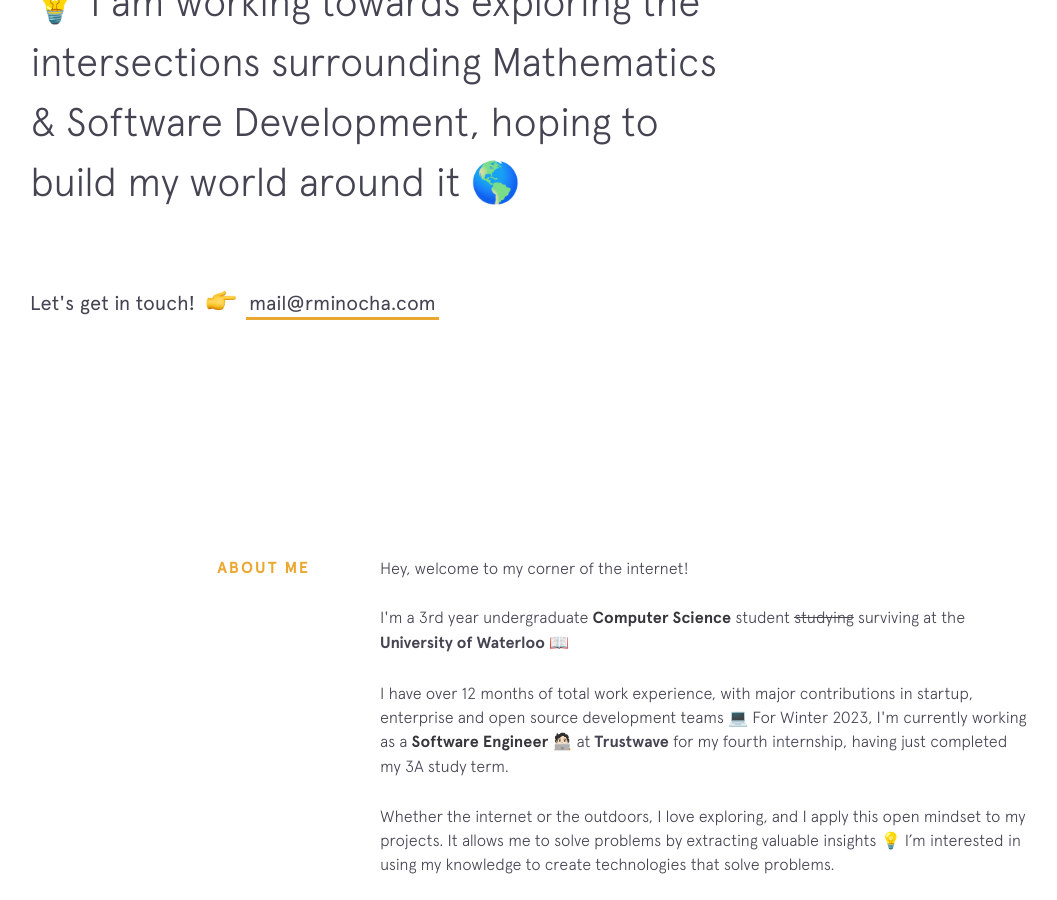
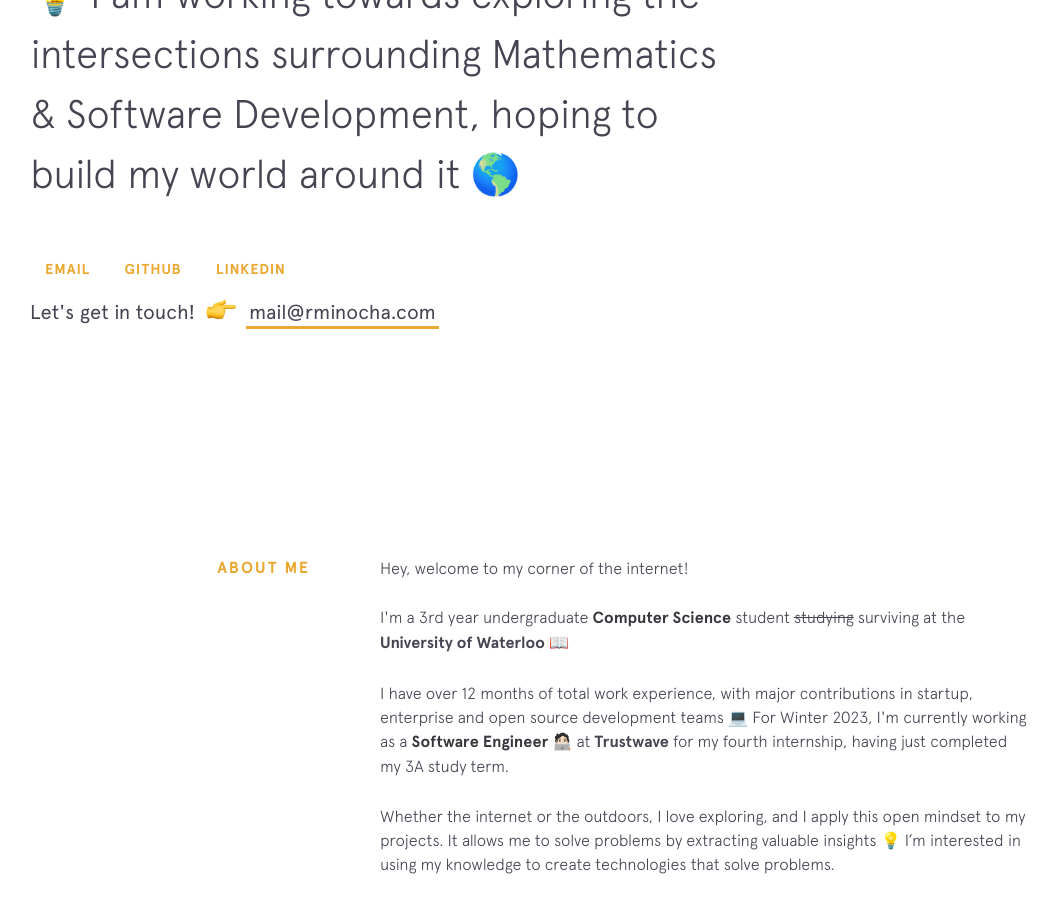
Before and after one commit to rohanxminocha/personal-website-v1, a Jekyll site: the page built from index.html, in a window 1280 px wide and 900 px high, scrolled down 444 px. Shown: the whole window, without its empty margins (70-1127 px from the left). Built offline with Jekyll 4.4.1, drawn with Linux system fonts in a browser that asks for light colours; nearby versions of some CDN libraries.

Commit message:
Update intro.html

```diff
--- a/_includes/intro.html
+++ b/_includes/intro.html
@@ -5,6 +5,14 @@
   <h4 class="intro__tagline">
     I'm <span style="color:#eba830" class="name">Rohan Minocha</span>, a student, developer, aspiring change-maker.<br>💡 I am working towards exploring the intersections surrounding Mathematics & Software Development, hoping to build my world around it 🌎
   </h4>
+  <div class="footer__links">
+    {% for link in site.social %}
+    <a href="{{link.url}}" target="_blank" title="{{link.title}}">
+      <span class="text">{{link.title}}</span>
+      <img src="{{site.baseurl}}/img/social/{{link.title}}.svg" alt="{{link.title}}">
+    </a>
+    {% endfor %}
+  </div>
   <h1 class="intro__contact">
     <span>Let's get in touch! </span>
     <span class="emoji pointer"></span>
```
